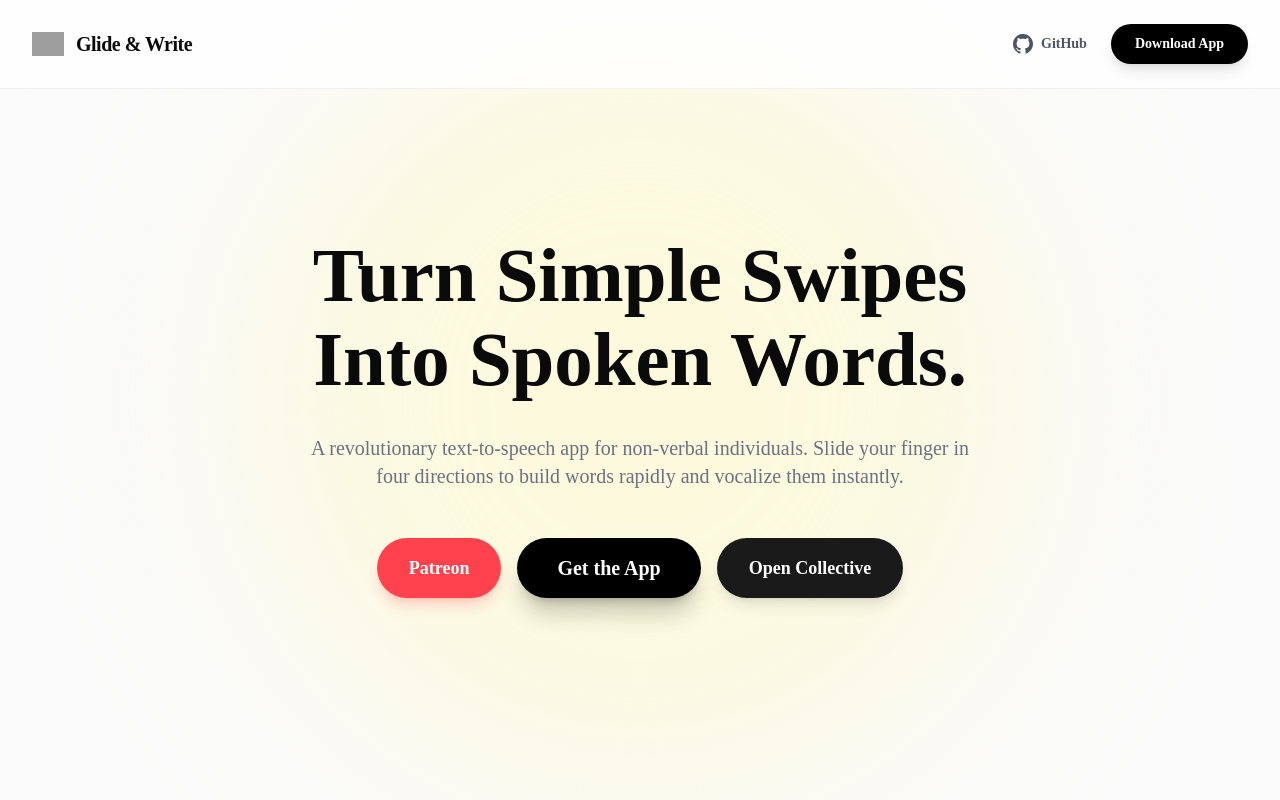
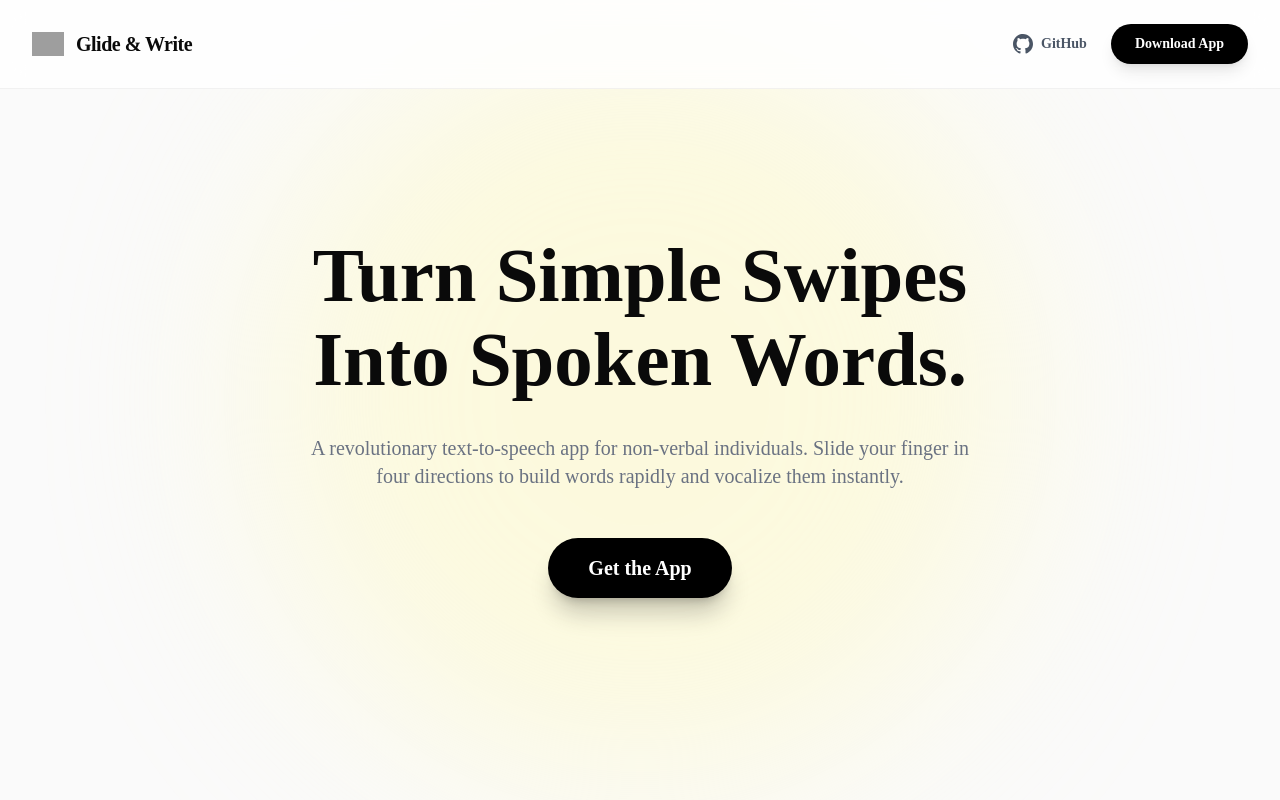
Before and after one commit to Glide-Write/Glide-N-Write-website, a React (Vite) app in the folder website/: page / in a window 1280 px wide. Shown: the top 800 px of the page. Built offline with nearby package versions, Linux system fonts and the light colour scheme; grey boxes are pictures that could not be loaded; a web font is replaced by a local one.

Commit message:
feat: add Hero and SupportUs sections with GSAP animations

```diff
--- a/website/src/components/Hero.tsx
+++ b/website/src/components/Hero.tsx
@@ -36,24 +36,12 @@ export default function Hero() {
       </p>
 
       <div className="mt-12 flex flex-col sm:flex-row gap-4 z-10 items-center justify-center">
-        <a
-          href="#"
-          className="bg-[#FF424D] text-white px-8 py-4 rounded-full font-bold text-lg hover:scale-105 transition-transform duration-300 shadow-lg shadow-red-500/20"
-        >
-          Patreon
-        </a>
         <button
           onClick={triggerDownloadModal}
           className="bg-black text-white px-10 py-4 rounded-full font-extrabold text-xl hover:scale-105 transition-transform duration-300 shadow-xl shadow-black/20"
         >
           Get the App
         </button>
-        <a
-          href="https://opencollective.com/glide-and-write"
-          className="bg-[#1A1A1A] text-white px-8 py-4 rounded-full font-bold text-lg hover:scale-105 transition-transform duration-300 shadow-lg shadow-black/10"
-        >
-          Open Collective
-        </a>
       </div>
 
       {/* Background Element */}
--- a/website/src/components/SupportUs.tsx
+++ b/website/src/components/SupportUs.tsx
@@ -70,7 +70,7 @@ export default function SupportUs() {
 
           <div className="flex flex-col sm:flex-row gap-4 mt-4">
             <a
-              href="#"
+              href="https://www.patreon.com/GlideWrite"
               className="bg-[#FF424D] text-white px-8 py-4 rounded-full font-bold text-lg hover:scale-105 transition-transform duration-300 flex items-center justify-center shadow-lg shadow-red-500/20"
             >
               Support on Patreon
```
